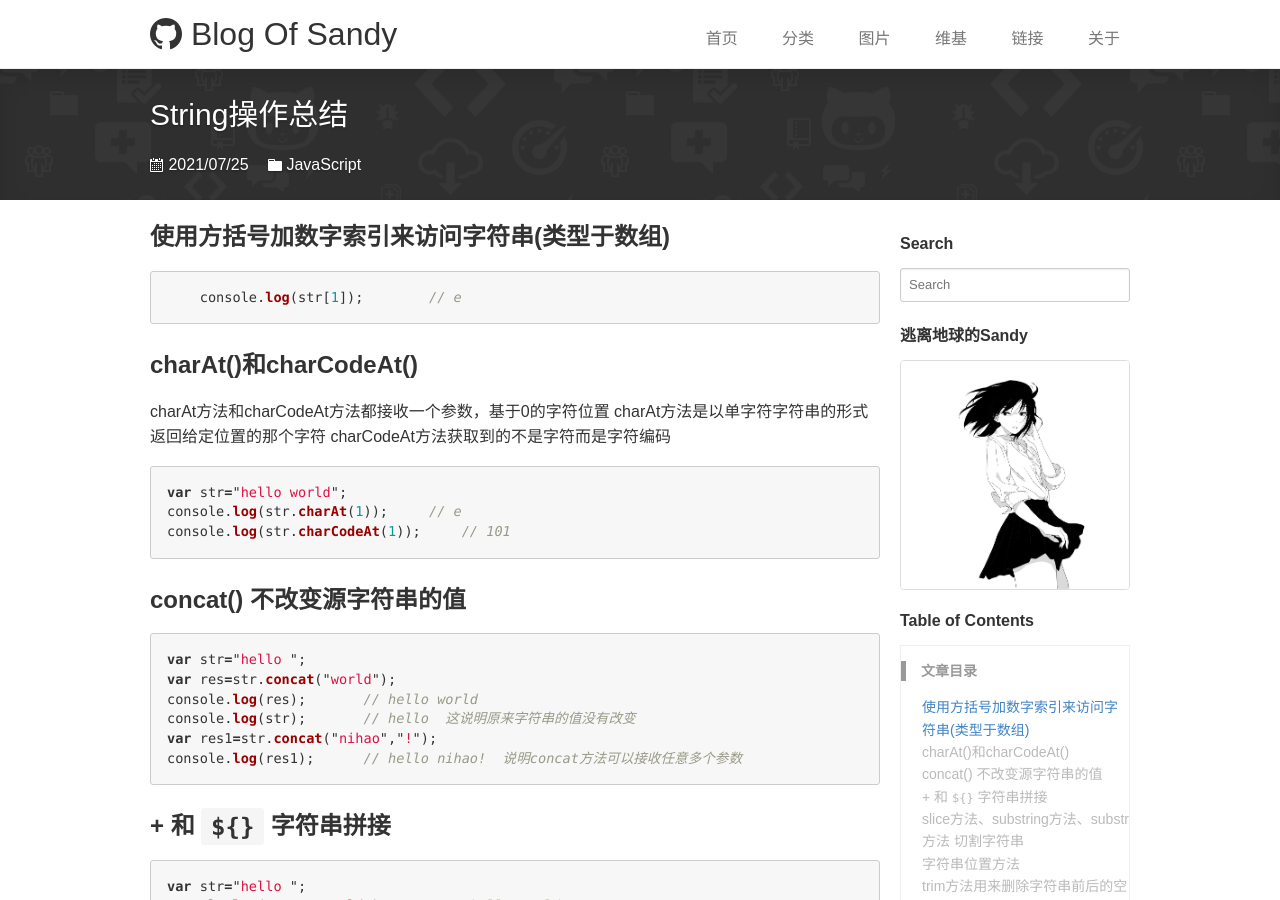
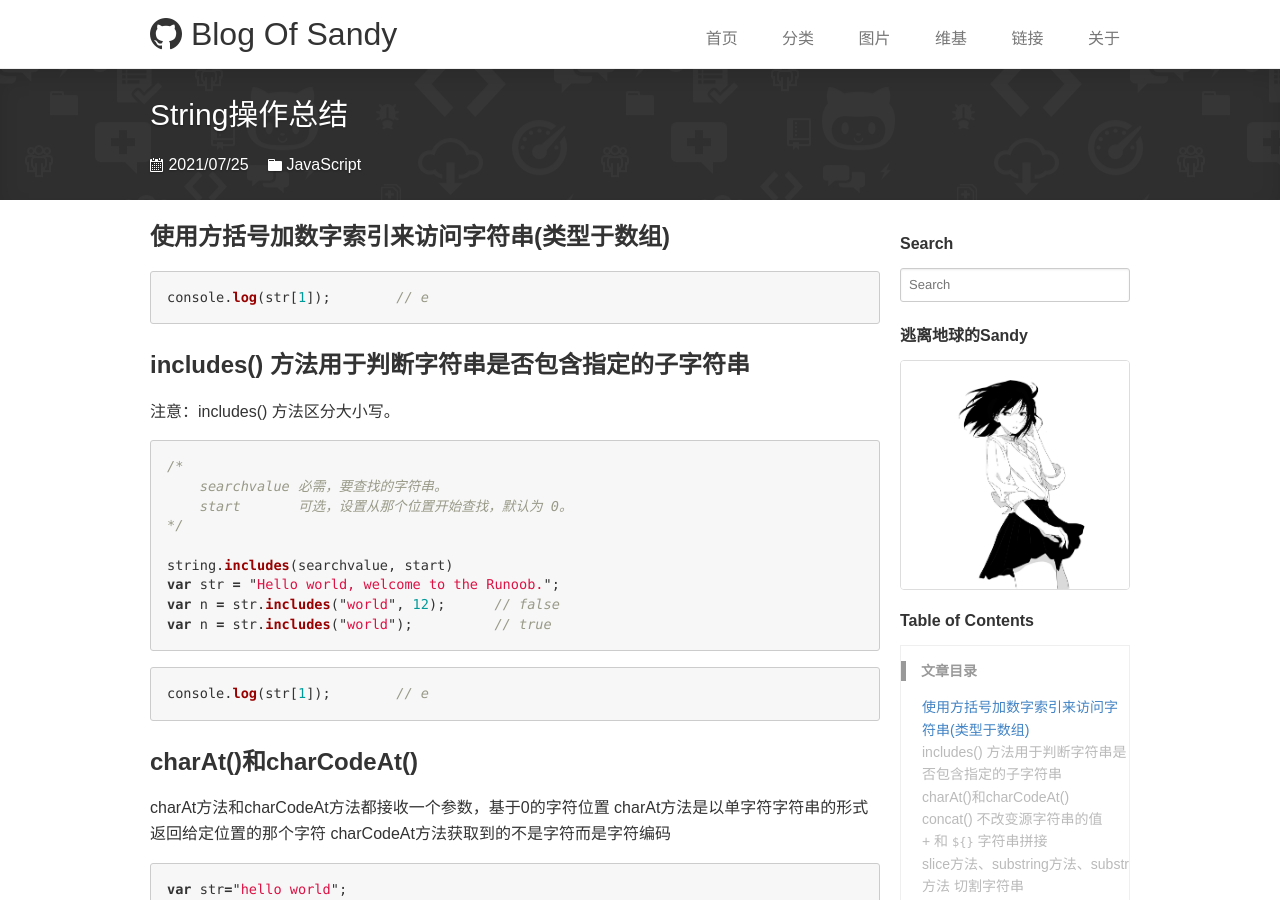
Before and after one commit to dovesandy/dovesandy.github.io, a Jekyll site: the page built from _posts/2021-07-25-JavaScript-String操作总结.md, in a window 1280 px wide and 900 px high. Built offline with Jekyll 4.4.1, drawn with Linux system fonts in a browser that asks for light colours; comment, search, counter and statistics services are not loaded.

Commit message:
提交array

````diff
--- a/_posts/2021-07-25-JavaScript-String操作总结.md
+++ b/_posts/2021-07-25-JavaScript-String操作总结.md
@@ -9,7 +9,25 @@ keywords: JavaScript
 ### 使用方括号加数字索引来访问字符串(类型于数组)
 
 ```javascript
-    console.log(str[1]);        // e
+console.log(str[1]);        // e
+```
+
+### includes() 方法用于判断字符串是否包含指定的子字符串
+注意：includes() 方法区分大小写。
+```javascript
+/*
+    searchvalue	必需，要查找的字符串。
+    start	可选，设置从那个位置开始查找，默认为 0。
+*/
+
+string.includes(searchvalue, start)
+var str = "Hello world, welcome to the Runoob.";
+var n = str.includes("world", 12);      // false
+var n = str.includes("world");          // true
+```
+
+```javascript
+console.log(str[1]);        // e
 ```
 
 ### charAt()和charCodeAt()
````
Also changed, not shown: _posts/2021-07-25-JavaScript-Array操作总结.md (added, +55 -0 lines), _posts/2021-07-25-JavaScript-Hash操作总结.md (added, +7 -0 lines), _posts/2021-07-25-JavaScript-Math对象.md (+0 -14 lines).
